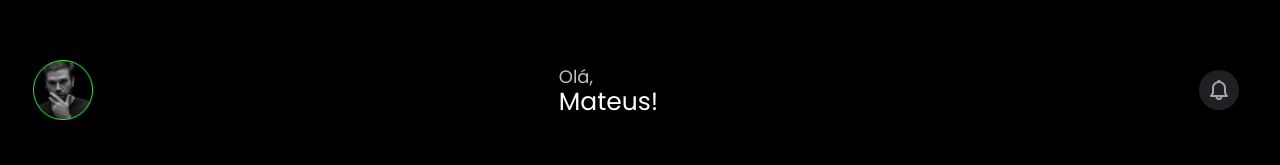
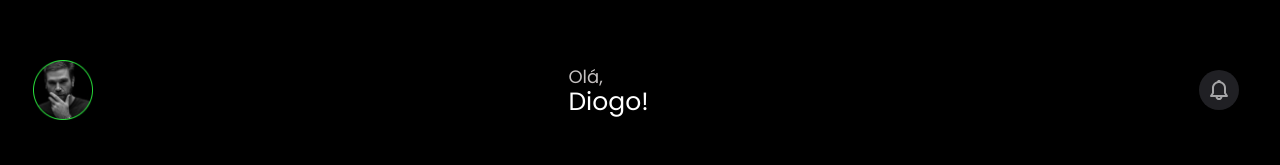
Before and after one commit to santosfg3/personal-trainer-hackaton, a Next.js app: page /home in a window 1280 px wide. Shown: the top 165 px of the page. Built offline with nearby package versions, Linux system fonts and the light colour scheme; no server answers.

Commit message:
perto do fim

```diff
--- a/src/components/Home.jsx
+++ b/src/components/Home.jsx
@@ -10,7 +10,7 @@ import CardAgendamento from './CardAgendamento';
 
 export default function Home() {
     const usuario = {
-        nome: 'Mateus',
+        nome: 'Diogo',
         foto: '/assets/profile-foto.png',
         peso: 75,
         altura: 173,
```
